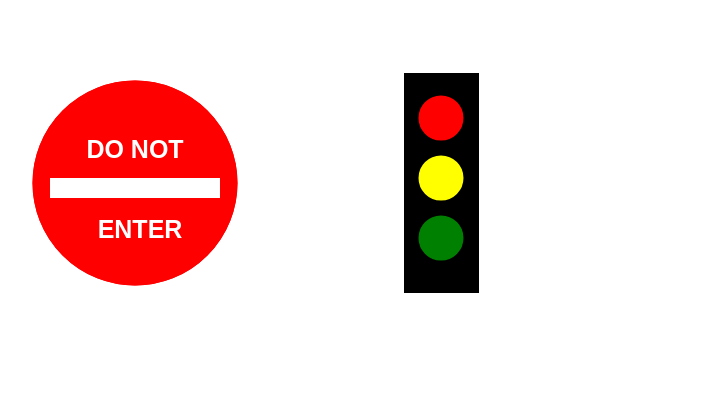
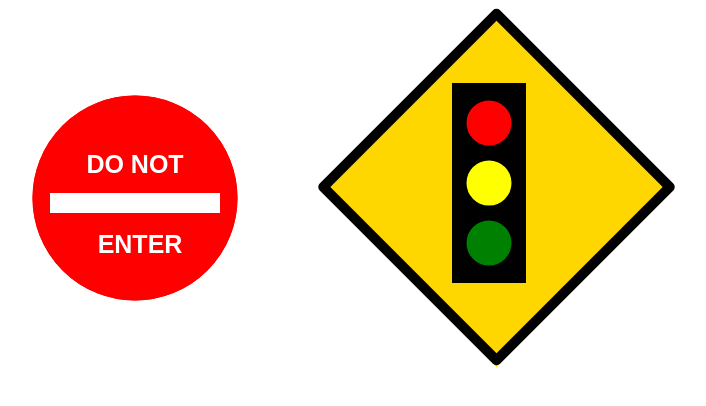
Before and after one commit to laztEight/PROG_209, a plain HTML site: page Exercise_08/index.html in a window 1280 px wide. Shown: the whole page, without its empty margins (48-754 px from the left). Drawn offline with Linux system fonts and the light colour scheme.

Commit message:
Traffic Light Sign
Using canvas via js.  Created the traffic light sign.  Used arc, rect, and line to create the image.

```diff
--- a/Exercise_08/index.html
+++ b/Exercise_08/index.html
@@ -19,7 +19,7 @@
 
     <canvas id="canvasA" width="350" height="350"></canvas>
 
-    <canvas id="canvasB" width="350" height="350"></canvas>
+    <canvas id="canvasB" width="365" height="365"></canvas>
   <script src="js/scripts.js"></script>
 </body>
 </html>
--- a/Exercise_08/js/scripts.js
+++ b/Exercise_08/js/scripts.js
@@ -33,18 +33,49 @@ ctxA.fillRect(90, 170, 170, 20);
   ctxA.fillText('ENTER', 180, 230);
   ctxA.stroke();
 
+
+
 //The Stop Light sign
 var canvasB = document.getElementById("canvasB");
 var ctxB = canvasB.getContext("2d");
 
+ctxB.save();
+
+// background
+
+//rotating to make diamond
+ctxB.translate(canvasB.width / 2, canvasB.height / 2);
+ctxB.rotate(Math.PI / 4);
+ctxB.translate(-(250 / 2), - (250/ 2));
+ctxB.fillStyle = 'gold';
+ctxB.fillRect(0, 0, 250, 250);
+
+// creating the rounded black outline
+ctxB.beginPath();
+ctxB.lineJoin = 'round';
+ctxB.moveTo(0, 0);
+ctxB.lineTo(0,245);
+ctxB.lineTo(245, 245);
+ctxB.lineTo(245, 0);
+ctxB.lineTo(0, 0);
+ctxB.closePath();
+
+
+
+ctxB.strokeStyle = 'black';
+ctxB.lineWidth = 10;
+ctxB.stroke();
+
+ctxB.restore();
+
 // black square rectangle
 ctxB.beginPath();
 ctxB.fillStyle = 'black';
-ctxB.fillRect(90, 65, 75, 220);
+ctxB.fillRect(138, 75, 74, 200);
 
 //red light
 ctxB.beginPath();
-ctxB.arc(127, 110, 20, 0, 2*Math.PI, false);
+ctxB.arc(175, 115, 20, 0, 2*Math.PI, false);
 ctxB.fillStyle = 'red';
 ctxB.fill();
 ctxB.lineWidth = 5;
@@ -53,7 +84,7 @@ ctxB.stroke();
 
 //yellow light
 ctxB.beginPath();
-ctxB.arc(127, 170, 20, 0, 2*Math.PI, false);
+ctxB.arc(175, 175, 20, 0, 2*Math.PI, false);
 ctxB.fillStyle = 'yellow';
 ctxB.fill();
 ctxB.lineWidth = 5;
@@ -62,12 +93,13 @@ ctxB.stroke();
 
 //green light
 ctxB.beginPath();
-ctxB.arc(127, 230, 20, 0, 2*Math.PI, false);
+ctxB.arc(175, 235, 20, 0, 2*Math.PI, false);
 ctxB.fillStyle = 'green';
 ctxB.fill();
 ctxB.lineWidth = 5;
 ctxB.strokeStyle = 'green';
 ctxB.stroke();
+
 
 /*
 ctxA.beginPath();
```
